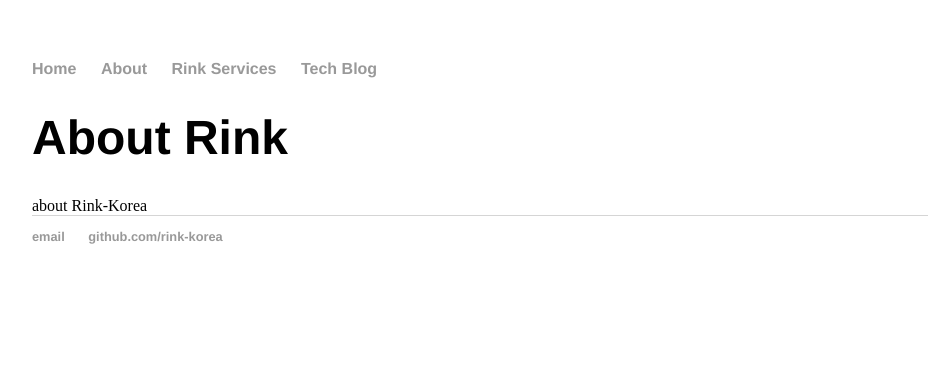
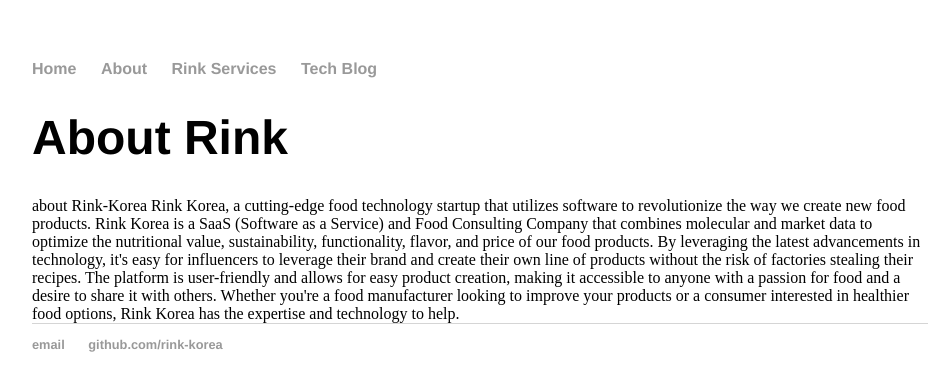
Before and after one commit to rink-korea/rink-korea.github.io, a Jekyll site: the page built from about/index.html, in a window 1280 px wide. Shown: the top 391 px of the page, without its empty margins (160-1111 px from the left). Built offline with Jekyll 4.4.1, drawn with Linux system fonts in a browser that asks for light colours.

Commit message:
Update index.html
updated introduction

```diff
--- a/about/index.html
+++ b/about/index.html
@@ -5,3 +5,13 @@
 	<h1>{{ page.title }}</h1>
 
 about Rink-Korea
+
+Rink Korea, a cutting-edge food technology startup that utilizes software to revolutionize the way we create new food products.
+Rink Korea is a SaaS (Software as a Service) and Food Consulting Company that combines molecular and market data
+to optimize the nutritional value, sustainability, functionality, flavor, and price of our food products.
+
+By leveraging the latest advancements in technology, it's easy for influencers to leverage their brand and create their own line of products without the risk of factories stealing their recipes.
+The platform is user-friendly and allows for easy product creation, making it accessible to anyone with a passion for food and a desire to share it with others.
+
+Whether you're a food manufacturer looking to improve your products or a consumer interested in healthier food options,
+Rink Korea has the expertise and technology to help.
```
